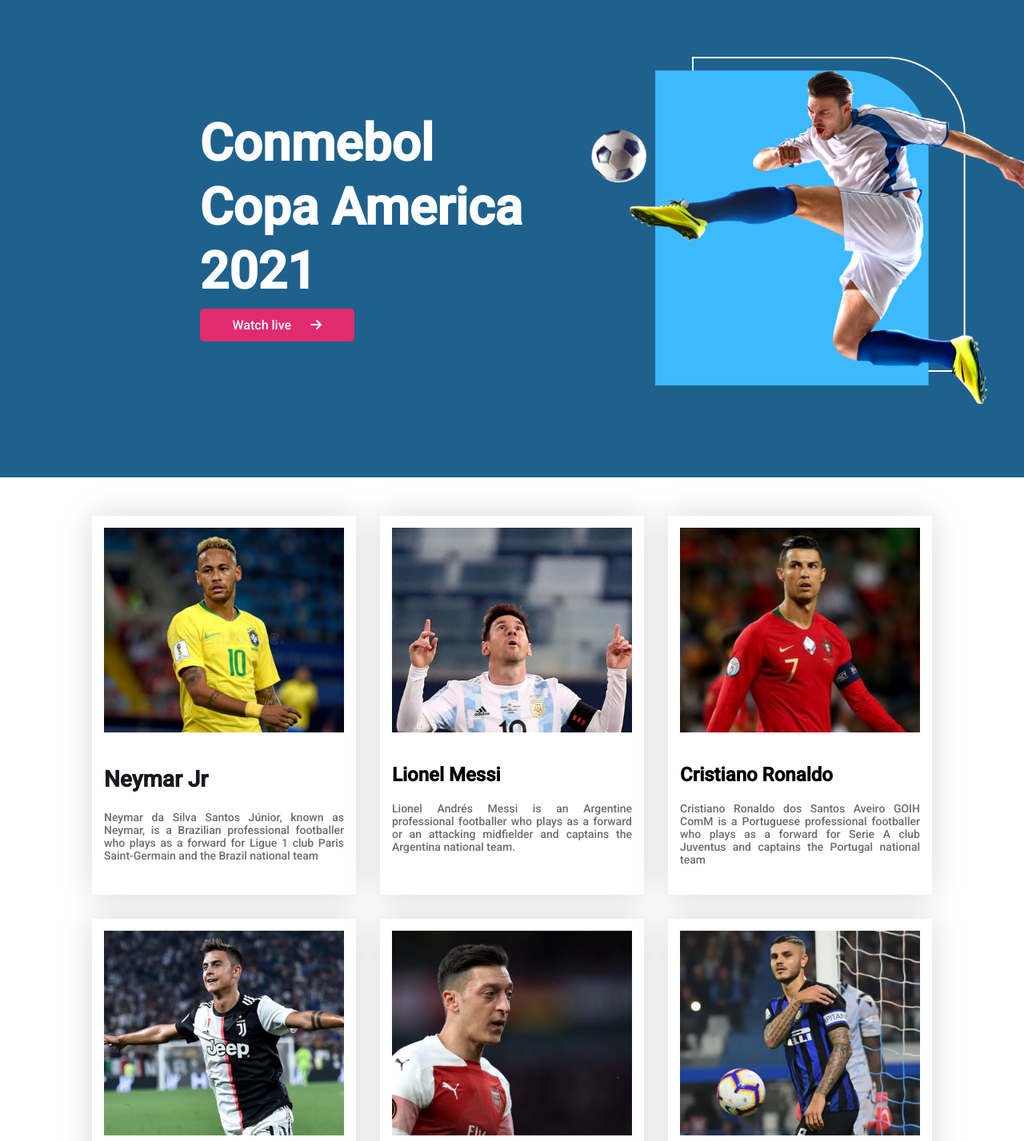
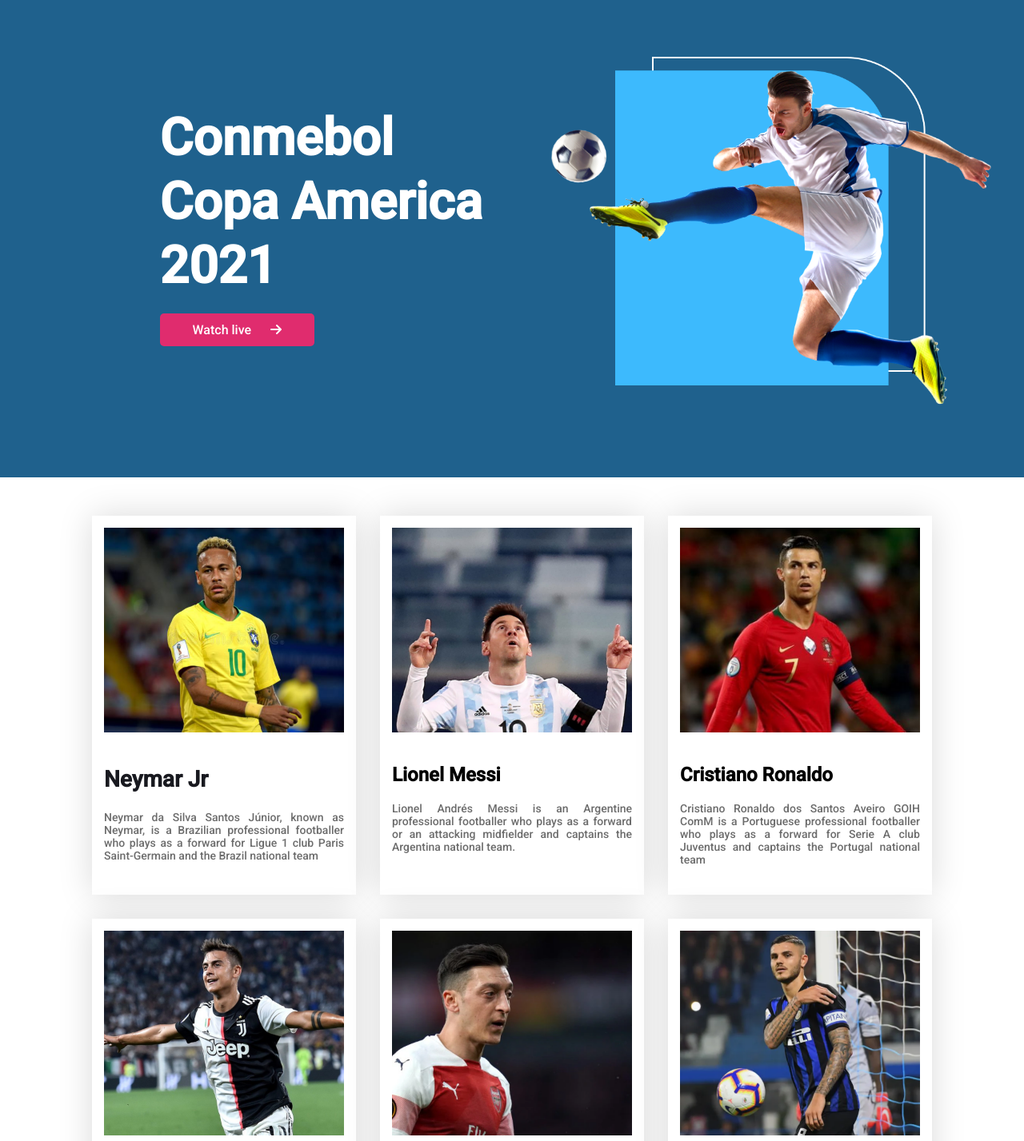
Before and after one commit to Mahdee-islam/football_mania, a plain HTML site: page index.html in a window 1280 px wide. Shown: the part 80-1507 px from the top of the page at 80% size. Drawn offline with Linux system fonts and the light colour scheme.

Commit message:
fifth commit

```diff
--- a/style.css
+++ b/style.css
@@ -7,13 +7,14 @@ body {
 }
 main {
   display: flex;
+  /* flex-direction: column; */
 }
 .container {
   display: flex;
   align-items: center;
   flex-direction: column;
   width: 1440px;
-  height: auto;
+  height: 3750px;
   background: #ffffff;
   margin-top: 40px;
 }
@@ -37,12 +38,12 @@ main {
   line-height: 80px;
   width: 485px;
   height: 230px;
-  margin-left: 200px;
+  margin-left: 100px;
   margin-top: 207px;
 }
 header .button {
-  margin-top: 27px;
-  margin-left: 200px;
+  margin-top: 40px;
+  margin-left: 100px;
   margin-bottom: 169px;
 }
 
@@ -129,7 +130,7 @@ footer {
   width: 483px;
   height: 213px;
 
-  margin-left: 475px;
+  margin-left: 400px;
   margin-right: 481px;
 }
 .football-logo img {
@@ -144,7 +145,7 @@ footer {
   font-size: 20px;
   padding: 6px 6px;
   border-radius: 50%;
-  margin-right: 5px;
+  margin-right: 14px;
 }
 .social-contacts a:hover .fa-instagram {
   background: linear-gradient(
@@ -217,8 +218,7 @@ footer {
 }
 
 /* responsive for tablet */
-@media only screen and (min-width:688px) and (max-width:992px){
-
+@media only screen and (min-width: 688px) and (max-width: 992px) {
   .container {
     width: 100%;
     height: auto;
@@ -239,7 +239,6 @@ footer {
   .top-player {
     grid-template-columns: repeat(2, 1fr);
     grid-gap: 150px;
-
   }
   footer {
     width: 900px;
@@ -248,6 +247,4 @@ footer {
     margin-right: 50px;
     margin-top: 30px;
   }
-
-
 }
```
Lines whose indentation alone changed are shown as unchanged.
